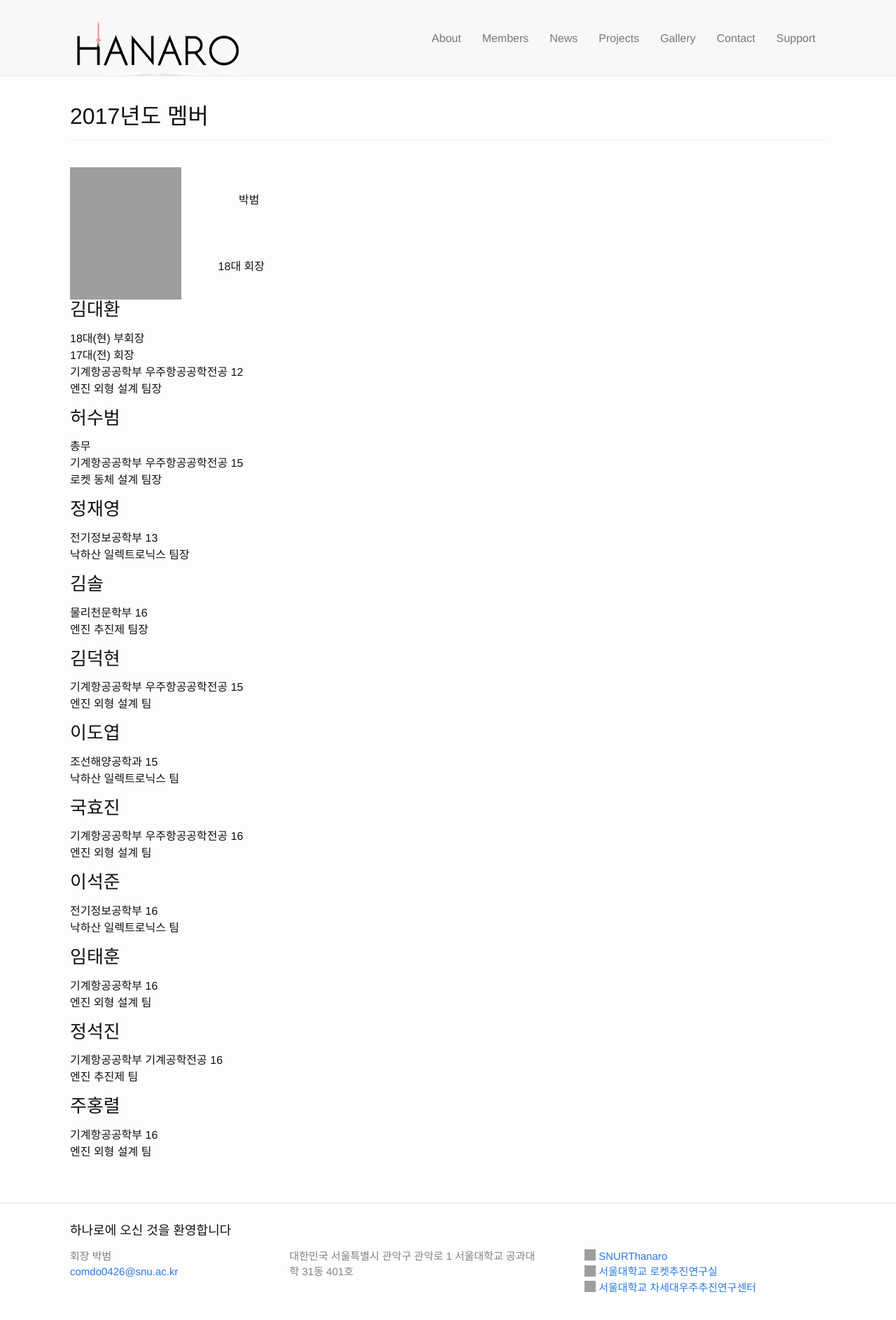
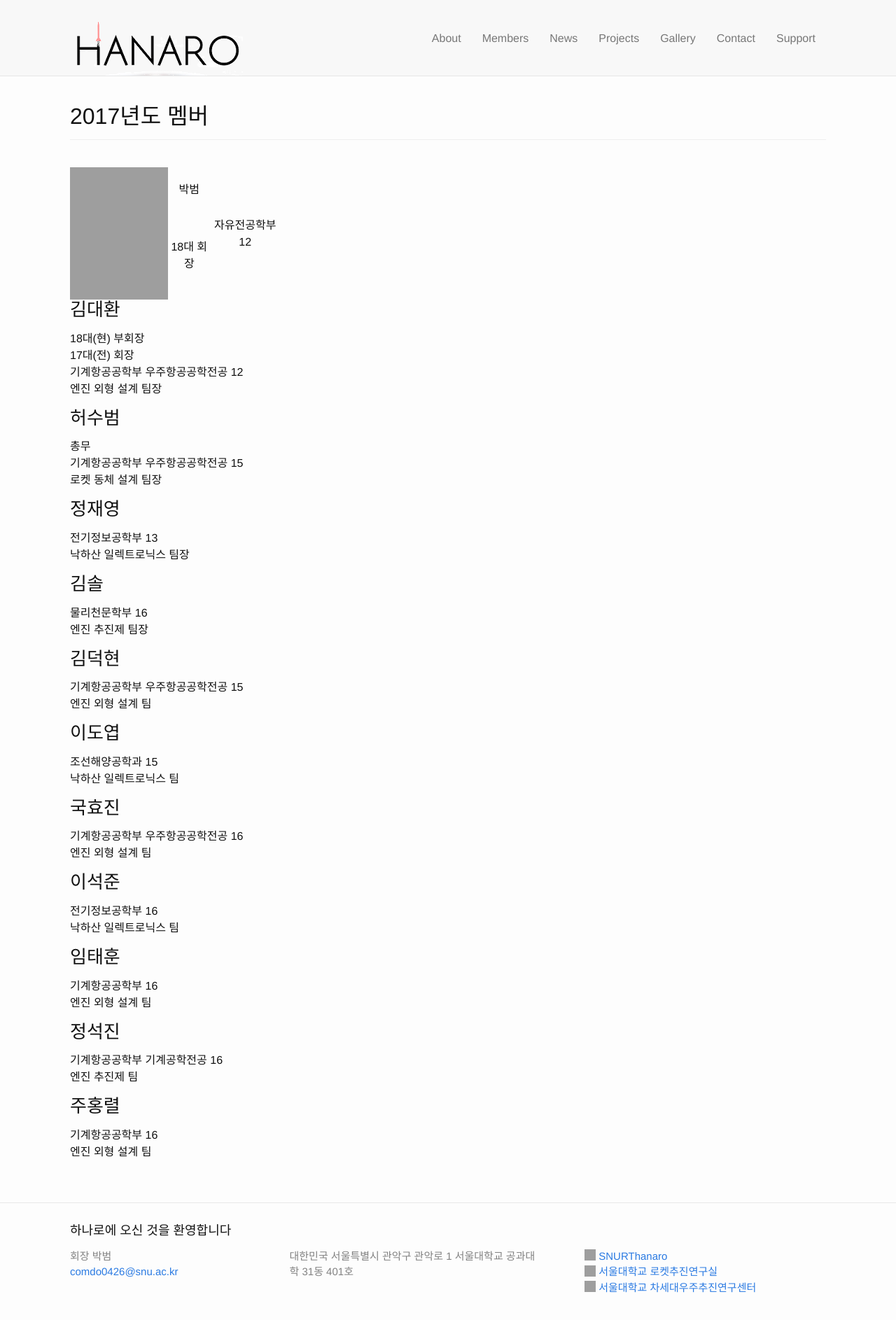
Before and after one commit to Hanaro2021/hanaro.github.io, a Jekyll site: the page built from _pages/2.members.md, in a window 1280 px wide. Shown: the top 1886 px of the page at 70% size. Built offline with Jekyll 4.4.1, drawn with Linux system fonts in a browser that asks for light colours; nearby versions of some CDN libraries; grey boxes are pictures that could not be loaded.

Commit message:
Update 2.members.md

```diff
--- a/_pages/2.members.md
+++ b/_pages/2.members.md
@@ -13,10 +13,12 @@ _ _ _
 <tr>
 <td rowspan="2"><img src="https://github.com/hsb6350/hanaro.github.io/blob/master/assets/logo/parkbeom.PNG?raw=true" width="159" height="189"/></td>
 <td align="center">박범</td>
+<td rowspan="2" align="center">자유전공학부 12</td>
 </tr>
 <tr>
-<td>18대 회장</td>
+<td align="center">18대 회장</td>
 </tr>
+
 </table>
 
 <h3>김대환</h3>
```
